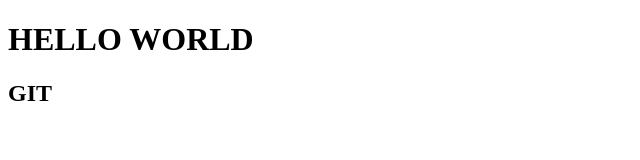
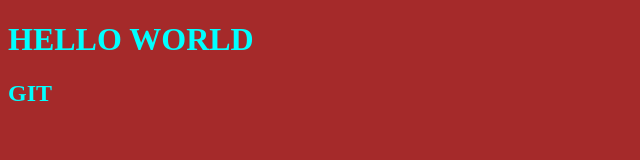
Before and after one commit to vartikakhare1699/demoweb, a plain HTML site: page index.html in a window 1280 px wide. Shown: the whole page, without its empty margins (0-640 px from the left). Drawn offline with Linux system fonts and the light colour scheme.

Commit message:
firstcommitdesign

```diff
--- a/index.html
+++ b/index.html
@@ -1,6 +1,6 @@
 <!DOCTYPE html>
 <head>
-
+<link rel="stylesheet" href="style.css">
 </head>
 <body>
     <h1>HELLO WORLD</h1>
--- /dev/null
+++ b/style.css
@@ -0,0 +1,6 @@
+body
+{
+    color:aqua;
+    background-color: brown;
+
+}
```
